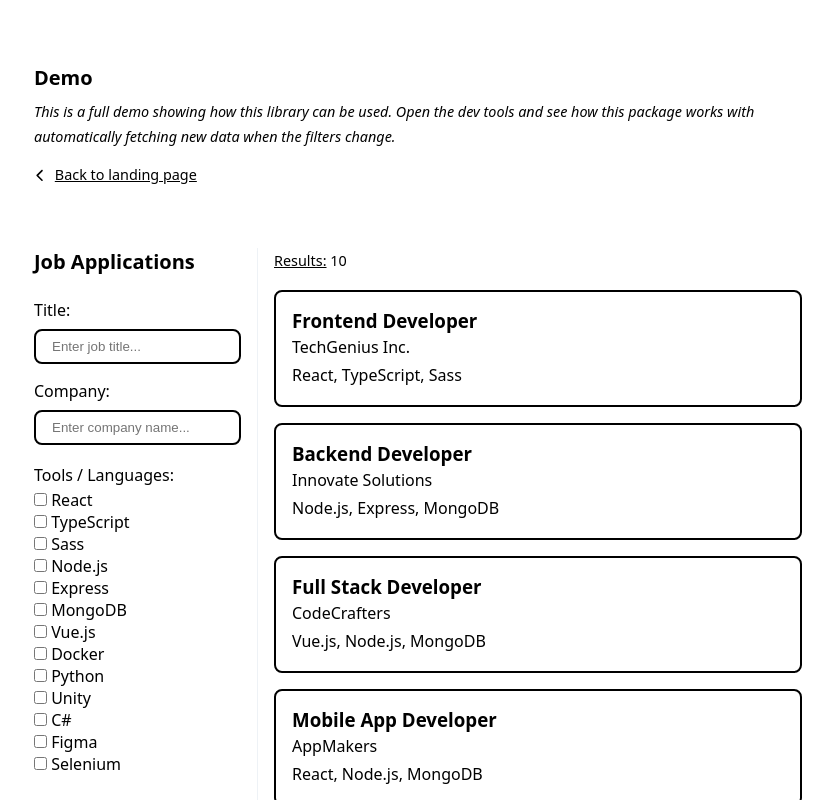
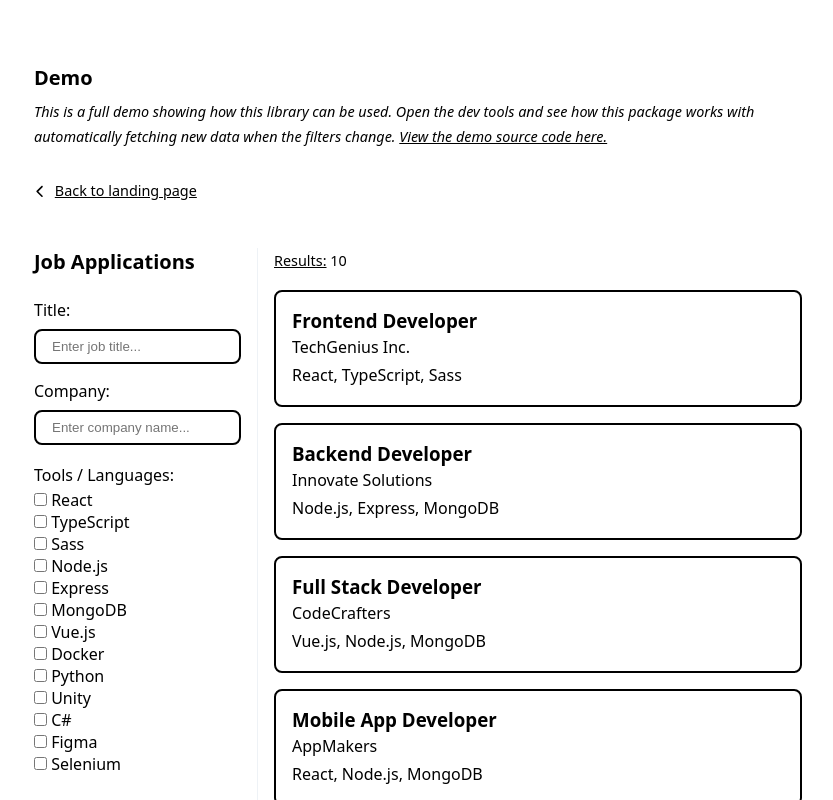
Before and after one commit to jKm00/svelte-param-store, a SvelteKit app: page /demo in a window 1280 px wide. Shown: the top 800 px of the page, without its empty margins (222-1055 px from the left). Built offline with nearby package versions, Linux system fonts and the light colour scheme.

Commit message:
feat: link to demo source code

```diff
--- a/src/routes/demo/+page.svelte
+++ b/src/routes/demo/+page.svelte
@@ -33,9 +33,13 @@
 		<h1 class="title title--secondary">Demo</h1>
 		<p>
 			This is a full demo showing how this library can be used. Open the dev tools and see how this
-			package works with automatically fetching new data when the filters change.
+			package works with automatically fetching new data when the filters change. <a
+				target="_blank"
+				href="https://github.com/jKm00/svelte-param-store/tree/main/src/routes/demo"
+				>View the demo source code here.</a
+			>
 		</p>
-		<a href="/"
+		<a class="icon-link home-page-link" href="/"
 			><svg xmlns="http://www.w3.org/2000/svg" viewBox="0 0 320 512"
 				><!--!Font Awesome Free 6.5.1 by @fontawesome - https://fontawesome.com License - https://fontawesome.com/license/free Copyright 2024 Fonticons, Inc.--><path
 					d="M9.4 233.4c-12.5 12.5-12.5 32.8 0 45.3l192 192c12.5 12.5 32.8 12.5 45.3 0s12.5-32.8 0-45.3L77.3 256 246.6 86.6c12.5-12.5 12.5-32.8 0-45.3s-32.8-12.5-45.3 0l-192 192z"
@@ -103,7 +107,7 @@
 
 	.header {
 		grid-column: 1 / -1;
-		margin-bottom: 4rem;
+		margin-bottom: 3rem;
 	}
 
 	.header p,
@@ -117,19 +121,23 @@
 	}
 
 	.header a {
+		color: var(--accent);
+		fill: var(--accent);
+	}
+
+	.icon-link {
 		display: flex;
 		align-items: center;
 		gap: 0.5rem;
-
-		color: var(--accent);
-		fill: var(--accent);
-
-		text-decoration: underline;
 	}
 
-	.header a svg {
+	.icon-link svg {
 		width: 0.8rem;
 		height: 0.8rem;
+	}
+
+	.home-page-link {
+		margin-top: 2rem;
 	}
 
 	.filters {
```
